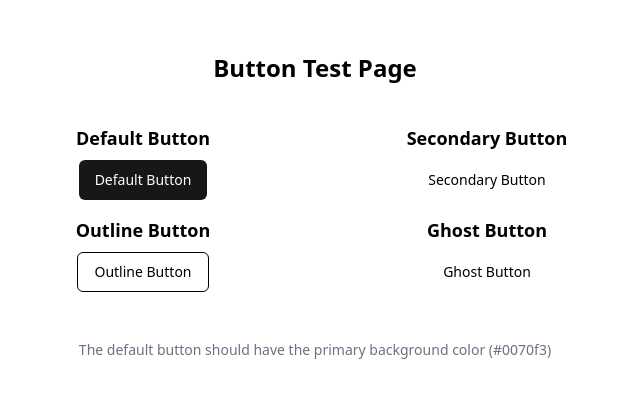
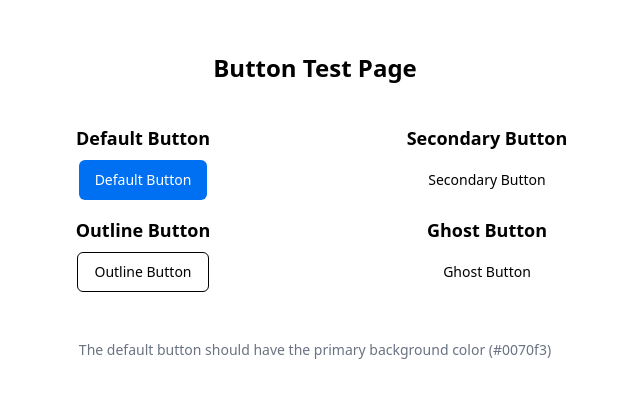
Before and after one commit to Alanmad06/calendario-citas-app, a Next.js app: page /test-button in a window 1280 px wide. Shown: the part 194-592 px from the top of the page, without its empty margins (325-965 px from the left). Built offline with nearby package versions, Linux system fonts and the light colour scheme.

Commit message:
Update global.css to add more colors

```diff
--- a/app/globals.css
+++ b/app/globals.css
@@ -3,9 +3,19 @@
 @theme {
   --background: #171717;
   --foreground: #171717;
-  --primary: #171717;
-  --primary-foreground: #ffffff;
-  --color-primary: #171717; /* RGB values of #0070f3 for Tailwind */
+   /*--primary: #171717*/
+  --primary-foreground: #1a75ff;
+  --color-primary: #0070f3;
+  --color-primary-50: #e6f0ff;
+  --color-primary-100: #b3d1ff;
+  --color-primary-200: #80b3ff;
+  --color-primary-300: #4d94ff;
+  --color-primary-400: #1a75ff;
+  --color-primary-500: #0070f3;
+  --color-primary-600: #0057c0;
+  --color-primary-700: #003e8e;
+  --color-primary-800: #00255b;
+  --color-primary-900: #000c29;
   --font-sans: var(--font-geist-sans);
   --font-mono: var(--font-geist-mono);
 }
```
